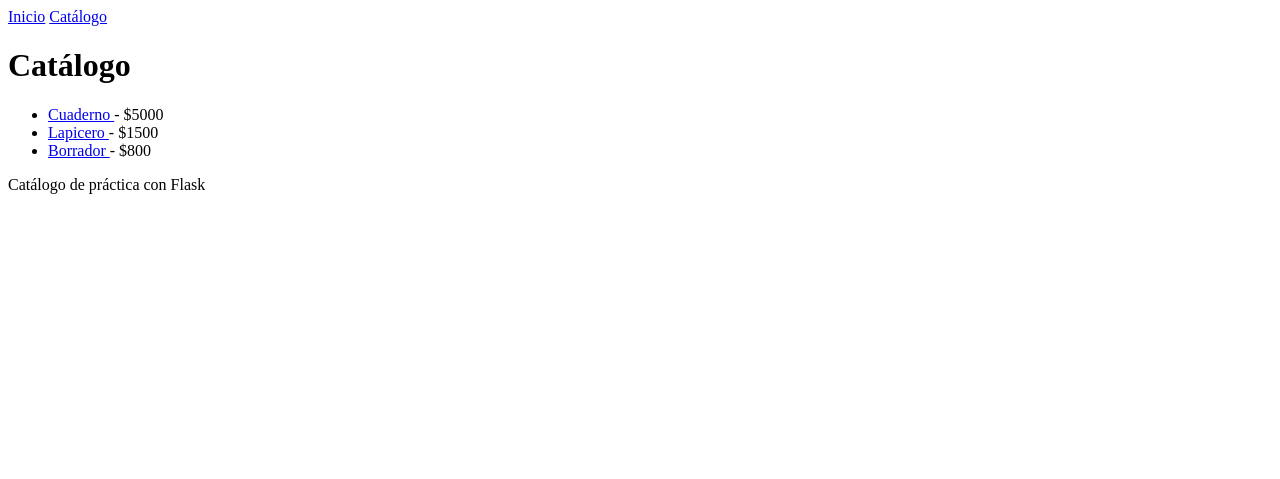
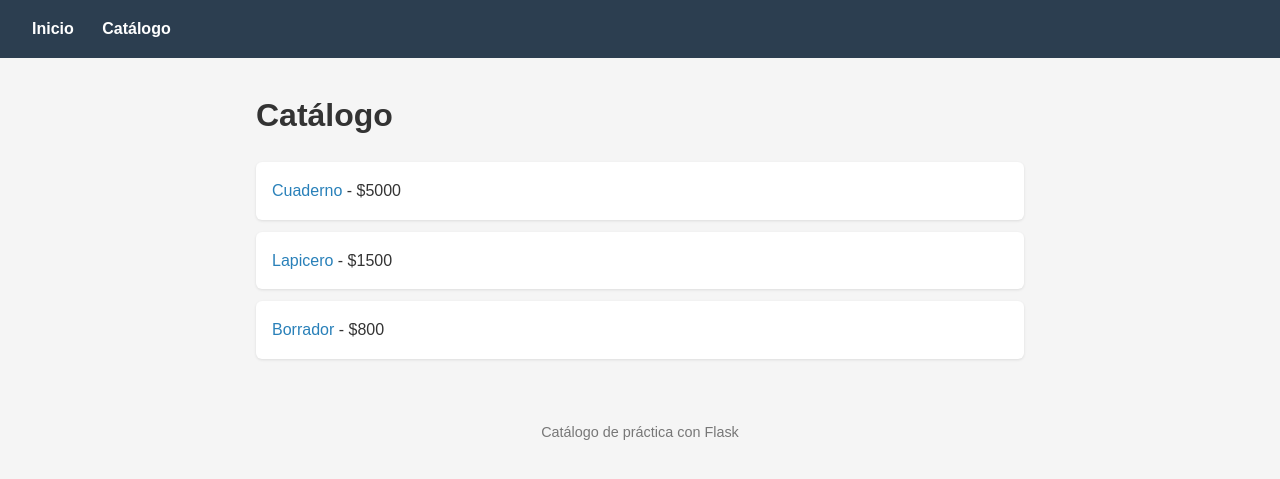
Before and after one commit to Luisc211/flask-catalogo-practica, a Flask app: page /catalogo in a window 1280 px wide. Shown: the top 479 px of the page. Run offline with Flask 3, Linux system fonts and the light colour scheme.

Commit message:
css basico

```diff
--- /dev/null
+++ b/static/css/styles.css
@@ -0,0 +1,73 @@
+:root {
+  --primary: #2c3e50;
+  --link: #2980b9;
+  --background: #f5f5f5;
+  --surface: white;
+  --text: #333;
+  --text-muted: #777;
+}
+
+* {
+  box-sizing: border-box;
+}
+
+body {
+  font-family: Arial, sans-serif;
+  margin: 0;
+  background-color: var(--background);
+  color: var(--text);
+  line-height: 1.6;
+}
+
+header {
+  background-color: var(--primary);
+  padding: 1rem 2rem;
+}
+
+nav a {
+  color: white;
+  text-decoration: none;
+  margin-right: 1.5rem;
+  font-weight: bold;
+}
+
+nav a:hover {
+  text-decoration: underline;
+}
+
+main {
+  max-width: 800px;
+  margin: 2rem auto;
+  padding: 0 1rem;
+}
+
+ul {
+  list-style: none;
+  padding: 0;
+}
+
+li {
+  background-color: var(--surface);
+  padding: 1rem;
+  margin-bottom: 0.75rem;
+  border-radius: 6px;
+  box-shadow: 0 1px 3px rgba(0, 0, 0, 0.1);
+}
+
+li a,
+main > a {
+  color: var(--link);
+  text-decoration: none;
+}
+
+li a:hover,
+main > a:hover {
+  text-decoration: underline;
+}
+
+footer {
+  text-align: center;
+  padding: 1rem;
+  color: var(--text-muted);
+  font-size: 0.9rem;
+}
--- a/templates/base.html
+++ b/templates/base.html
@@ -4,6 +4,7 @@
     <meta charset="UTF-8" />
     <meta name="viewport" content="width=device-width, initial-scale=1.0" />
     <title>{% block titulo %}Mi catálogo{% endblock %}</title>
+    <link rel="stylesheet" href="{{ url_for('static', filename='css/styles.css') }}">
   </head>
   <body>
     <header>
```
Also changed, not shown: TODO.md (+1 -2 lines).
